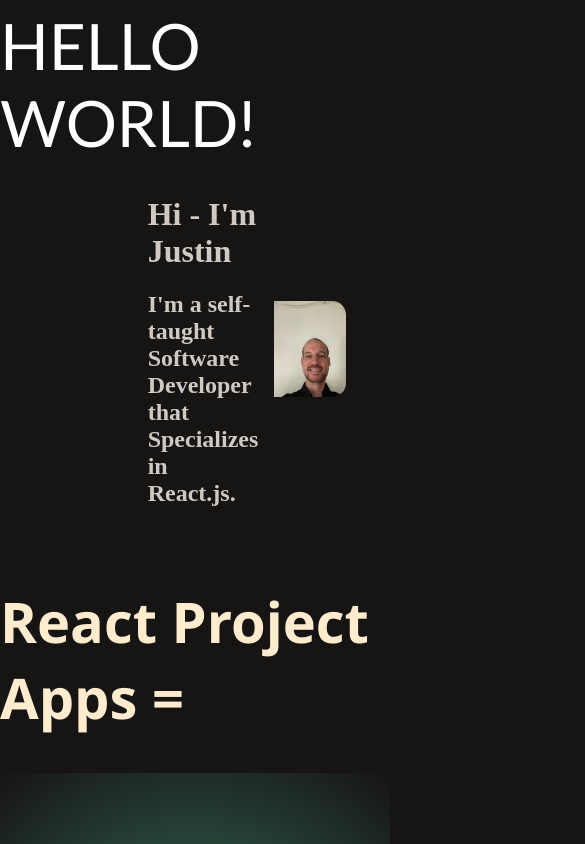
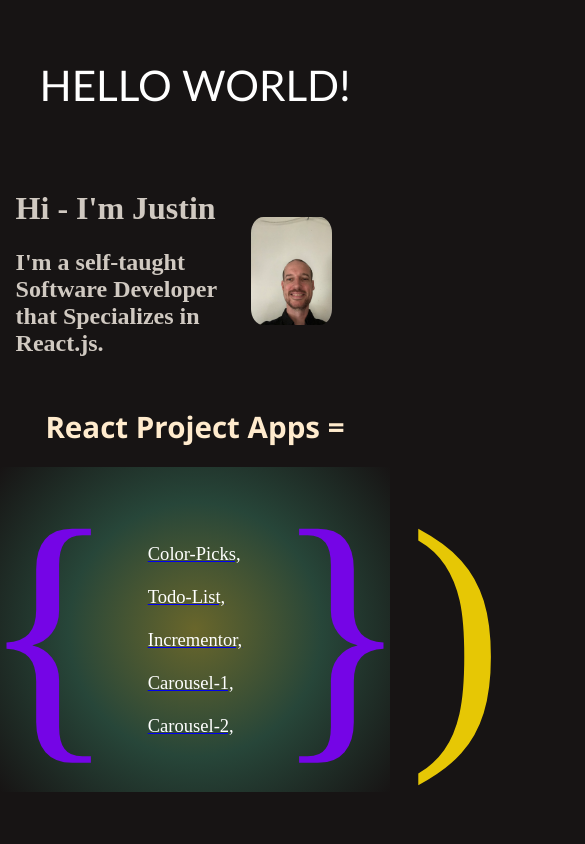
Before and after one commit to Aguadebebe/new-site, a React (Create React App) app: page / in a window 390 px wide. Shown: the top 844 px of the page, 585 px wide, since content can reach past the window. Built offline with nearby package versions, Linux system fonts and the light colour scheme.

Commit message:
Changed em to vh and vw for sizing responsiveness

```diff
--- a/src/Components/Feature1/MainTitle.css
+++ b/src/Components/Feature1/MainTitle.css
@@ -6,7 +6,7 @@
     justify-content: center;
     align-Items: center;
     font-family: 'Gill Sans', 'Gill Sans MT', Calibri, 'Trebuchet MS', sans-serif;
-    font-size: 4em;
+    font-size: 5vh;
     color: white;
     width: 100vw;
     height: 10vh;
--- a/src/Components/Feature2/HeroSection.css
+++ b/src/Components/Feature2/HeroSection.css
@@ -5,21 +5,18 @@
     align-items: center;
     justify-content: center;
     color: white;
-    padding-top: 3em;
+    padding-top: 5vh;
 
    }
 
   .hero-text {
-    padding-left: 10em;
+    padding-left: 4vw;
     color:rgb(208, 201, 193);
   }
 
   .hero-image img {
     height: 50%;
     width: 50%;
-    max-width: 25em;
     border-radius: 15%; /* Makes it a perfect circle */
-    margin-right: 8em;
-    Padding-left: 1em;
-
+    margin-left: 6vw;
   }
--- a/src/Components/Feature3/ReactProjectTitle.css
+++ b/src/Components/Feature3/ReactProjectTitle.css
@@ -6,7 +6,7 @@
     align-items: center;
     flex-direction: row;
     font-family:'Segoe UI', Tahoma, Geneva, Verdana, sans-serif;
-    font-size: 3.5em;
+    font-size: 3.5vh;
     font-weight: bolder;
     color: blanchedalmond;
     margin-top: 1em;
--- a/src/Components/Feature4/ReactAppProjects.css
+++ b/src/Components/Feature4/ReactAppProjects.css
@@ -1,14 +1,9 @@
-.app-title {
-    margin-top: 1.5em;
-    color:white;
-    font-size: 1.8em;
-  }
+
 
   .project-container {
     display: flex;
     justify-content: center;
     align-items: center;
-    min-width: 100vw;
     background: radial-gradient(
       circle,
      rgb(105, 102, 43),
@@ -17,29 +12,34 @@
     );
   }
 
+  .app-title {
+    margin-top: 2.5vh;
+    color:white;
+    font-size: 2.2vh;
+  }
+
   .map-container {
     flex-direction: column;
   }
 
   .curly-1 {
-    font-size: 25em;
-    margin-right: 18vw;
+    font-size: 33.5vh;
+    margin-right: 8vw;
     color: #7505E6;
-
   }
 
   .curly-2 {
-    font-size: 25em;
-    margin-left: 18vw;
+    font-size: 33.5vh;
+    margin-left: 8vw;
     color: #7505E6;
   }
 
   .par-1 {
-    font-size: 25em;
+    font-size: 33.5vh;
     color: #E6C705;
   }
 
   .par-2 {
-    font-size: 25em;
+    font-size: 33.5vh;
     color: #E6C705;
   }
```
Also changed, not shown: src/Components/Feature4/ProjectLinkBrackets.js (+5 -5 lines).
